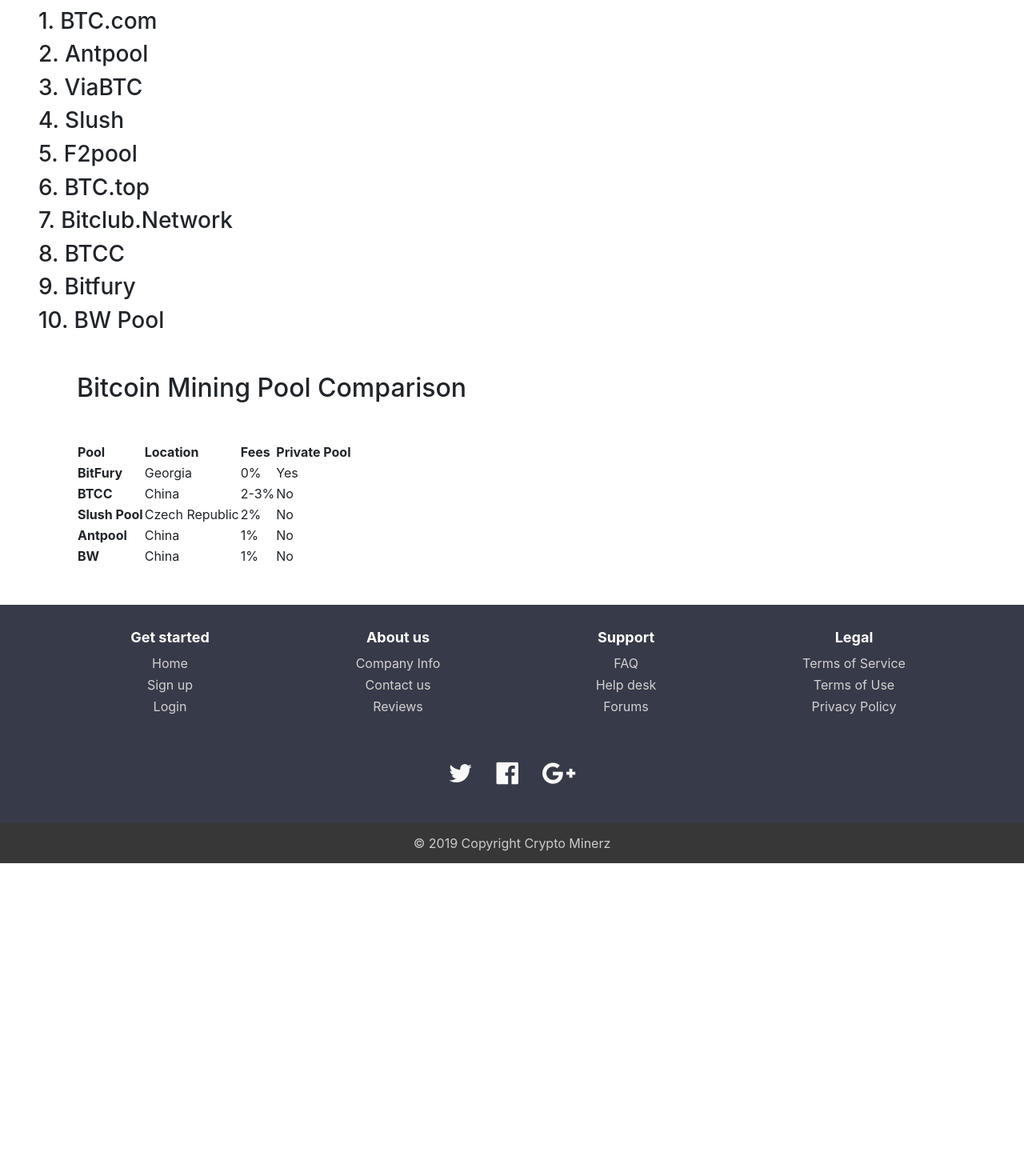
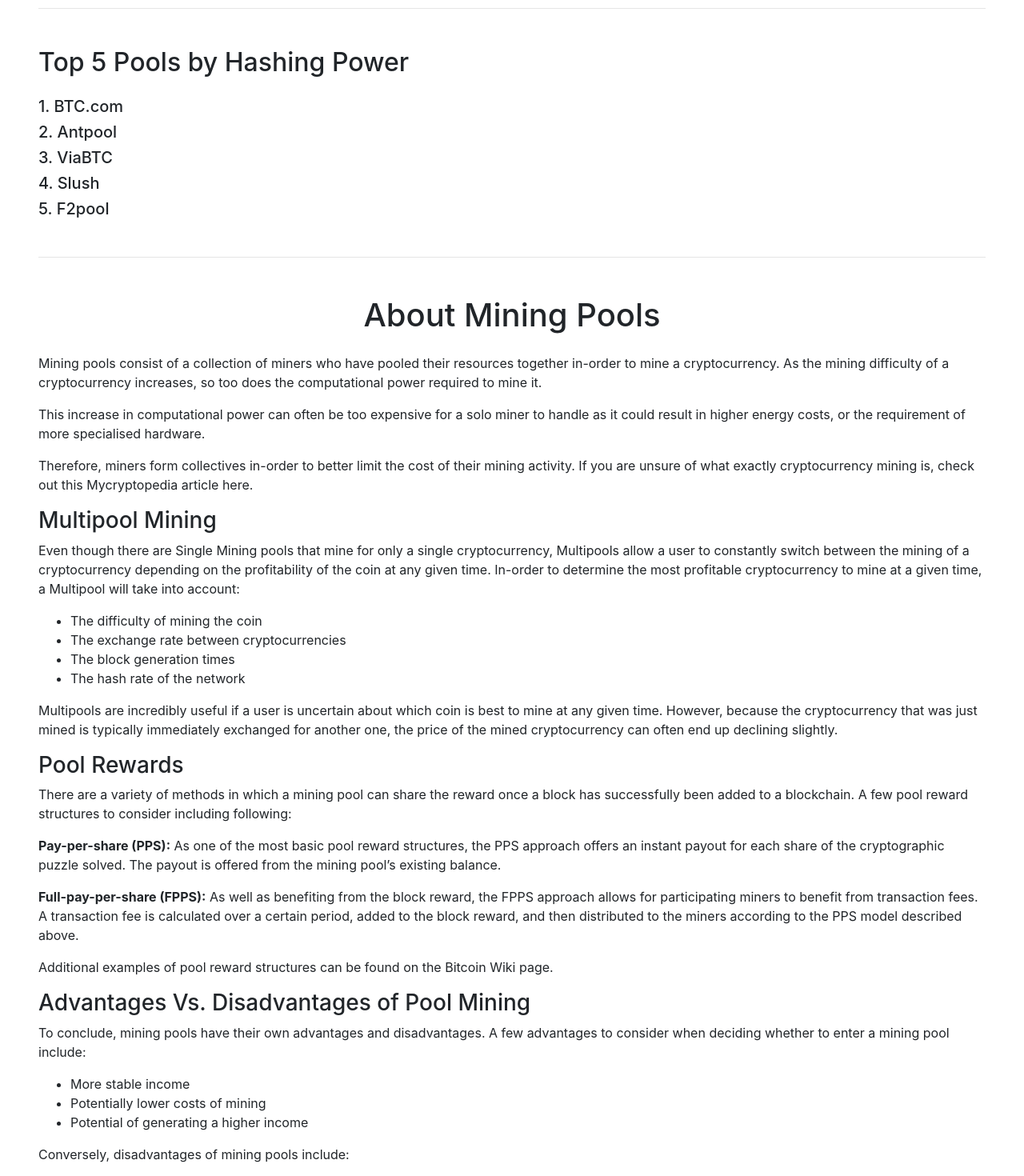
Before and after one commit to jmc90/vcommerce-v2, a React (Create React App) app in the folder client/: page /pools in a window 1280 px wide. Shown: the part 880-2350 px from the top of the page at 80% size. Before the commit the page ends 1959 px from the top, so only its background shows below. Built offline with nearby package versions, Linux system fonts and the light colour scheme.

Commit message:
pools page & code cleanup

```diff
--- a/client/src/components/Cart/Cart.js
+++ b/client/src/components/Cart/Cart.js
@@ -1,8 +1,6 @@
 import React from 'react'
 import { withUser } from '../../context/UserProvider'
 import CartItem from './CartItem'
-
-
 
 const Cart = (props) => {
 
--- a/client/src/components/ContactPage/ContactPage.css
+++ b/client/src/components/ContactPage/ContactPage.css
@@ -8,7 +8,6 @@
     margin-bottom: 16px;
     resize: vertical;
   }
-
   input[type=submit] {
     background-color: grey;
     color: white;
@@ -18,11 +17,9 @@
     cursor: pointer;
 
   }
-
   input[type=submit]:hover {
     background-color: grey;
   }
-
   .contact-container {
     border-radius: 5px;
     background-color: #f2f2f2;
--- a/client/src/components/Footer/Footer.js
+++ b/client/src/components/Footer/Footer.js
@@ -50,8 +50,6 @@
             <p>© 2019 Copyright Crypto Minerz </p>
         </div>
     </footer>
-
-
   );
 };
 
--- a/client/src/components/HomePage/HomePage.css
+++ b/client/src/components/HomePage/HomePage.css
@@ -44,7 +44,6 @@
   margin-top:0;
   font-size: 2vw;
 }
-
 .contentWrapper {
   display: flex;
   flex-direction: column;
@@ -65,7 +64,6 @@
   align-items: center;
   width: 50%;
 }
-
 .miningImage {
   margin: 10px 0px;
   height: auto;
@@ -89,7 +87,6 @@
   font-size: 2vw;
   text-align: center;
 }
-
 .button-container {
   display: flex;
   width: 100%;
--- a/client/src/components/MarketPage/CryptoTop50.js
+++ b/client/src/components/MarketPage/CryptoTop50.js
@@ -1,18 +1,67 @@
-import React from 'react'
+import React from "react";
 
 const CryptoTop50 = () => {
-    return(
-        <div className='top50-outer'>
-            <div style={{height: '3029px', backgroundColor: '#FFFFFF', overflow: 'hidden', boxSizing: 'content-box', border: '1px solid #3333cc', borderRadius: '4px', textAlign: 'right', lineHeight: '14px', fontSize: '12px', fontFeatureSettings: 'normal', textSizeAdjust: '100%', boxShadow: 'inset 0 -20px 0 0 #3333cc', padding: '0px', margin: '0px', width: '99%'}}>
-                <div style={{height: '3009px'}}>
-                    <iframe  title='chart-frame' src="https://widget.coinlib.io/widget?type=full_v2&theme=light&cnt=50&pref_coin_id=1505&graph=yes" width="100%" height={3005} scrolling="auto" marginWidth={0} marginHeight={0} frameBorder={0} border={0} style={{border: 0, margin: 0, padding: 0}}>
-                    </iframe>
-                </div>
-                <div style={{color: '#FFFFFF', lineHeight: '14px', fontWeight: 400, fontSize: '11px', boxSizing: 'content-box', margin: '3px 6px 10px 0px', fontFamily: 'Verdana, Tahoma, Arial, sans-serif'}}><a href="https://coinlib.io"  style={{fontWeight: 500, color: '#FFFFFF', textDecoration: 'none', fontSize: '11px'}}>.</a>
-                </div>
-            </div>
+  return (
+    <div className="top50-outer">
+      <div
+        style={{
+          height: "3029px",
+          backgroundColor: "#FFFFFF",
+          overflow: "hidden",
+          boxSizing: "content-box",
+          border: "1px solid #3333cc",
+          borderRadius: "4px",
+          textAlign: "right",
+          lineHeight: "14px",
+          fontSize: "12px",
+          fontFeatureSettings: "normal",
+          textSizeAdjust: "100%",
+          boxShadow: "inset 0 -20px 0 0 #3333cc",
+          padding: "0px",
+          margin: "0px",
+          width: "99%"
+        }}
+      >
+        <div style={{ height: "3009px" }}>
+          <iframe
+            title="chart-frame"
+            src="https://widget.coinlib.io/widget?type=full_v2&theme=light&cnt=50&pref_coin_id=1505&graph=yes"
+            width="100%"
+            height={3005}
+            scrolling="auto"
+            marginWidth={0}
+            marginHeight={0}
+            frameBorder={0}
+            border={0}
+            style={{ border: 0, margin: 0, padding: 0 }}
+          />
+        </div>
+        <div
+          style={{
+            color: "#FFFFFF",
+            lineHeight: "14px",
+            fontWeight: 400,
+            fontSize: "11px",
+            boxSizing: "content-box",
+            margin: "3px 6px 10px 0px",
+            fontFamily: "Verdana, Tahoma, Arial, sans-serif"
+          }}
+        >
+          <a
+            href="https://coinlib.io"
+            style={{
+              fontWeight: 500,
+              color: "#FFFFFF",
+              textDecoration: "none",
+              fontSize: "11px"
+            }}
+          >
+            .
+          </a>
+        </div>
       </div>
-    )
-}
+    </div>
+  );
+};
 
-export default CryptoTop50
+export default CryptoTop50;
--- a/client/src/components/Pools/Pools.css
+++ b/client/src/components/Pools/Pools.css
@@ -0,0 +1,4 @@
+.pie-chart img{
+    width: 500px !important;
+    height: 500px !important;
+}
--- a/client/src/components/Pools/Pools.js
+++ b/client/src/components/Pools/Pools.js
@@ -4,74 +4,106 @@
 const Pools = () => {
   return (
     <div className="pool-page m-5">
-      <h1 className="text-center m-4">Mining Profitablility Chart</h1>
+      <h1 className="text-center m-4">Mining Pool Volume Comparison</h1>
       <div className="piechart m-5">
         <img src={PoolChart} alt="pool chart" />
       </div>
-      <div className="pool-list">
-        <h3>1. BTC.com</h3>
-        <h3>2. Antpool</h3>
-        <h3>3. ViaBTC</h3>
-        <h3>4. Slush</h3>
-        <h3>5. F2pool</h3>
-        <h3>6. BTC.top</h3>
-        <h3>7. Bitclub.Network</h3>
-        <h3>8. BTCC</h3>
-        <h3>9. Bitfury</h3>
-        <h3>10. BW Pool</h3>
+      <hr />
+      <div className="pool-list my-5">
+        <h2 className="mb-4">Top 5 Pools by Hashing Power</h2>
+        <h5>1. BTC.com</h5>
+        <h5>2. Antpool</h5>
+        <h5>3. ViaBTC</h5>
+        <h5>4. Slush</h5>
+        <h5>5. F2pool</h5>
       </div>
-      <div className="pool-table">
-        <h2 className="m-5">Bitcoin Mining Pool Comparison</h2>
-        <table class="m-5">
-          <tbody>
-            <tr>
-              <th class="font-secondary">Pool</th>
-              <th class="font-secondary">Location</th>
-              <th class="font-secondary">Fees</th>
-              <th class="font-secondary">Private Pool</th>
-            </tr>
-            <tr>
-              <td>
-                <strong>BitFury</strong>
-              </td>
-              <td>Georgia</td>
-              <td>0%</td>
-              <td>Yes</td>
-            </tr>
-            <tr>
-              <td>
-                <strong>BTCC</strong>
-              </td>
-              <td>China</td>
-              <td>2-3%</td>
-              <td>No</td>
-            </tr>
-            <tr>
-              <td>
-                <strong>Slush Pool</strong>
-              </td>
-              <td>Czech Republic</td>
-              <td>2%</td>
-              <td>No</td>
-            </tr>
-            <tr>
-              <td>
-                <strong>Antpool</strong>
-              </td>
-              <td>China</td>
-              <td>1%</td>
-              <td>No</td>
-            </tr>
-            <tr>
-              <td>
-                <strong>BW</strong>
-              </td>
-              <td>China</td>
-              <td>1%</td>
-              <td>No</td>
-            </tr>
-          </tbody>
-        </table>
+      <hr />
+      <div className="mt-5">
+        <h1 className="text-center m-4">About Mining Pools</h1>
+        <p>
+          Mining pools consist of a collection of miners who have pooled their
+          resources together in-order to mine a cryptocurrency. As the mining
+          difficulty of a cryptocurrency increases, so too does the
+          computational power required to mine it.
+        </p>
+        <p>
+          This increase in computational power can often be too expensive for a
+          solo miner to handle as it could result in higher energy costs, or the
+          requirement of more specialised hardware.
+        </p>
+        <p>
+          Therefore, miners form collectives in-order to better limit the cost
+          of their mining activity. If you are unsure of what exactly
+          cryptocurrency mining is, check out this Mycryptopedia article here.
+        </p>
+        <h3>Multipool Mining</h3>
+        <p>
+          Even though there are Single Mining pools that mine for only a single
+          cryptocurrency, Multipools allow a user to constantly switch between
+          the mining of a cryptocurrency depending on the profitability of the
+          coin at any given time. In-order to determine the most profitable
+          cryptocurrency to mine at a given time, a Multipool will take into
+          account:
+        </p>
+        <ul>
+          <li>The difficulty of mining the coin</li>
+          <li>The exchange rate between cryptocurrencies</li>
+          <li>The block generation times</li>
+          <li>The hash rate of the network</li>
+        </ul>
+        <p>
+          Multipools are incredibly useful if a user is uncertain about which
+          coin is best to mine at any given time. However, because the
+          cryptocurrency that was just mined is typically immediately exchanged
+          for another one, the price of the mined cryptocurrency can often end
+          up declining slightly.
+        </p>
+        <h3>Pool Rewards</h3>
+        <p>
+          There are a variety of methods in which a mining pool can share the
+          reward once a block has successfully been added to a blockchain. A few
+          pool reward structures to consider including following:
+        </p>
+        <p>
+          <b>Pay-per-share (PPS):</b> As one of the most basic pool reward
+          structures, the PPS approach offers an instant payout for each share
+          of the cryptographic puzzle solved. The payout is offered from the
+          mining pool’s existing balance.
+        </p>
+        <p>
+          <b>Full-pay-per-share (FPPS):</b> As well as benefiting from the block
+          reward, the FPPS approach allows for participating miners to benefit
+          from transaction fees. A transaction fee is calculated over a certain
+          period, added to the block reward, and then distributed to the miners
+          according to the PPS model described above.
+        </p>
+        <p>
+          Additional examples of pool reward structures can be found on the
+          Bitcoin Wiki page.
+        </p>
+
+        <h3>Advantages Vs. Disadvantages of Pool Mining</h3>
+        <p>
+          To conclude, mining pools have their own advantages and disadvantages.
+          A few advantages to consider when deciding whether to enter a mining
+          pool include:
+        </p>
+        <ul>
+          <li>More stable income</li>
+          <li>Potentially lower costs of mining</li>
+          <li>Potential of generating a higher income</li>
+        </ul>
+        <p>Conversely, disadvantages of mining pools include:</p>
+        <ul>
+          <li>Mining pools may suffer interruptions</li>
+          <li>Block rewards have to be shared</li>
+          <li>Potentially unfavourable pool reward structure</li>
+        </ul>
+        <p>
+          It is important to understand what a mining pool is before deciding to
+          engage with one. This article was designed to give you an in-depth but
+          accessible insight into mining pools.
+        </p>
       </div>
     </div>
   );
```
Also changed, not shown: client/src/components/HomePage/HomePage.js (+21 -18 lines), client/src/components/LogIn/LogIn.js (+17 -16 lines), client/src/components/LogIn/LogInForm.js (+26 -16 lines), client/src/components/About/About.js (line endings or trailing spaces), client/src/components/Chart/Chart.js (line endings or trailing spaces), 1 other file (tests, documents, lock files or other folders).
